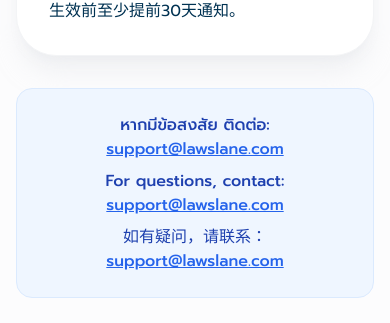
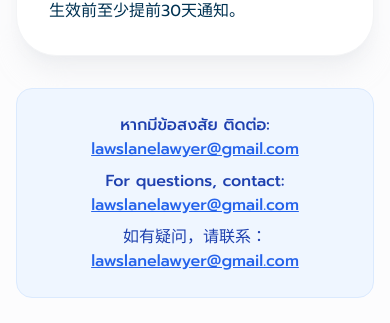
Before and after one commit to lek26015-cmd/lawslane-capdeal, a Next.js app: page /1/terms in a window 390 px wide. Shown: the part 3978-4301 px from the top of the page. Built offline with nearby package versions, Linux system fonts and the light colour scheme; no server answers.

Commit message:
chore: update contact email, phone and bank account (#16)
Co-authored-by: lek26015-cmd <tawan.u@likemeasia.com>
Co-authored-by: Claude Sonnet 5.5 <noreply@anthropic.com>

```diff
--- a/messages/en.json
+++ b/messages/en.json
@@ -167,7 +167,7 @@
         "name": "Full Name",
         "email": "Email",
         "phone": "Phone Number",
-        "phoneValue": "097-227-5494",
+        "phoneValue": "061-645-7327",
         "officeValue": "Khon Kaen, Thailand",
         "message": "Message",
         "placeholder": {
@@ -570,7 +570,7 @@
             "subtitle": "Contact Us",
             "email": {
                 "title": "Email",
-                "value": "support@lawslane.com"
+                "value": "lawslanelawyer@gmail.com"
             },
             "phone": {
                 "title": "Phone",
@@ -800,7 +800,7 @@
             },
             "support": {
                 "text": "For past invoices or financial inquiries, contact",
-                "email": "billing@lawslane.com"
+                "email": "lawslanelawyer@gmail.com"
             },
             "planLabels": {
                 "starter": "Starter — 2,500 THB/Month",
--- a/messages/zh.json
+++ b/messages/zh.json
@@ -153,7 +153,7 @@
         "name": "姓名",
         "email": "电子邮件",
         "phone": "电话号码",
-        "phoneValue": "097-227-5494",
+        "phoneValue": "061-645-7327",
         "officeValue": "泰国，孔敬",
         "message": "内容",
         "placeholder": {
@@ -555,7 +555,7 @@
             "subtitle": "Contact Us",
             "email": {
                 "title": "电子邮件",
-                "value": "support@lawslane.com"
+                "value": "lawslanelawyer@gmail.com"
             },
             "phone": {
                 "title": "电话",
@@ -785,7 +785,7 @@
             },
             "support": {
                 "text": "对于过去的发票或财务咨询，请联系",
-                "email": "billing@lawslane.com"
+                "email": "lawslanelawyer@gmail.com"
             },
             "planLabels": {
                 "starter": "Starter — 2,500 泰铢/月",
--- a/src/app/[locale]/coming-soon/page.tsx
+++ b/src/app/[locale]/coming-soon/page.tsx
@@ -61,7 +61,7 @@ export default function ComingSoonPage() {
                             size="lg"
                             className="w-full sm:w-auto rounded-2xl px-10 h-16 border-white/20 bg-white/5 text-white hover:bg-white/10 backdrop-blur-md transition-all duration-300 font-bold text-lg"
                         >
-                            <a href="mailto:support@lawslane.com">
+                            <a href="mailto:lawslanelawyer@gmail.com">
                                 <Mail className="w-5 h-5 mr-3" />
                                 {t('contactSales')}
                             </a>
--- a/src/app/[locale]/terms/page.tsx
+++ b/src/app/[locale]/terms/page.tsx
@@ -167,13 +167,13 @@ export default function TermsOfServicePage() {
               {/* Contact */}
               <div className="p-6 bg-blue-50 rounded-2xl border border-blue-100 text-center space-y-2">
                 <p className="text-blue-800 font-medium m-0">
-                  หากมีข้อสงสัย ติดต่อ: <Link href={`/${locale}/help`} className="text-blue-600 underline hover:text-blue-800">support@lawslane.com</Link>
+                  หากมีข้อสงสัย ติดต่อ: <Link href={`/${locale}/help`} className="text-blue-600 underline hover:text-blue-800">lawslanelawyer@gmail.com</Link>
                 </p>
                 <p className="text-blue-800 font-medium m-0">
-                  For questions, contact: <Link href={`/${locale}/help`} className="text-blue-600 underline hover:text-blue-800">support@lawslane.com</Link>
+                  For questions, contact: <Link href={`/${locale}/help`} className="text-blue-600 underline hover:text-blue-800">lawslanelawyer@gmail.com</Link>
                 </p>
                 <p className="text-blue-800 font-medium m-0">
-                  如有疑问，请联系：<Link href={`/${locale}/help`} className="text-blue-600 underline hover:text-blue-800">support@lawslane.com</Link>
+                  如有疑问，请联系：<Link href={`/${locale}/help`} className="text-blue-600 underline hover:text-blue-800">lawslanelawyer@gmail.com</Link>
                 </p>
               </div>
             </>
--- a/src/components/landing/contact-section.tsx
+++ b/src/components/landing/contact-section.tsx
@@ -96,7 +96,7 @@ export function ContactSection() {
                                 </div>
                                 <div>
                                     <p className="text-sm font-bold text-slate-400 uppercase tracking-widest">Email</p>
-                                    <p className="text-lg font-medium text-slate-900">contact@lawslane.com</p>
+                                    <p className="text-lg font-medium text-slate-900">lawslanelawyer@gmail.com</p>
                                 </div>
                             </FadeIn>
 
```
Also changed, not shown: messages/th.json.
